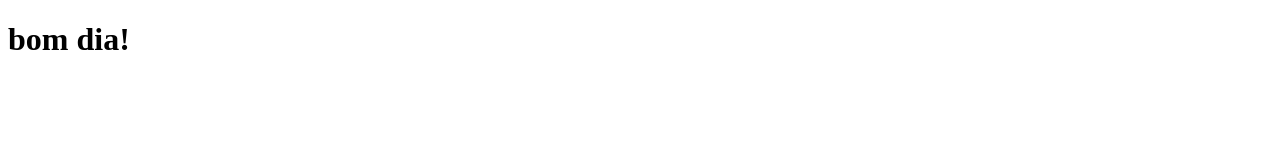
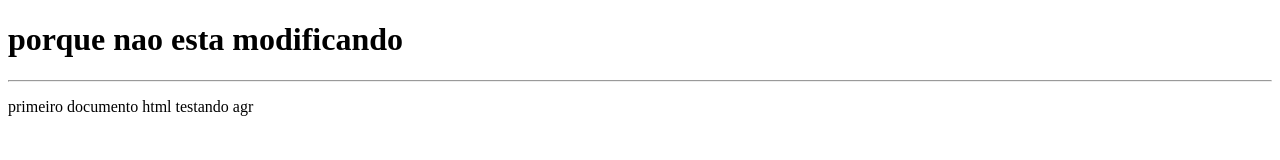
Before and after one commit to edsonprogramador/analisedovalornutricional, a plain HTML site: page index.html in a window 1280 px wide. Drawn offline with Linux system fonts and the light colour scheme.

Commit message:
acho que agora foi

```diff
--- a/index.html
+++ b/index.html
@@ -1,5 +1,5 @@
 <!DOCTYPE html>
-<html lang="en">
+<html lang="pt-br">
 <head>
     <meta charset="UTF-8">
     <meta name="viewport" content="width=device-width, initial-scale=1.0">
@@ -7,6 +7,8 @@
     <title>Analise de valor nutricional</title>
 </head>
 <body>
-    <h1>bom dia!</h1>
+    <h1>porque nao esta modificando</h1>
+    <hr>
+    <p>primeiro documento html testando agr</p>
 </body>
 </html>
```
